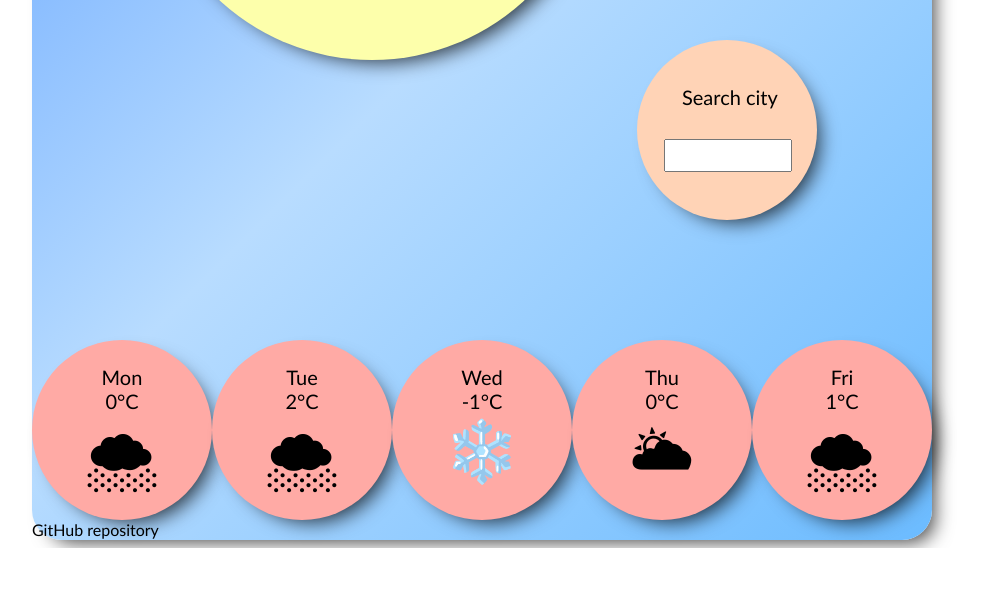
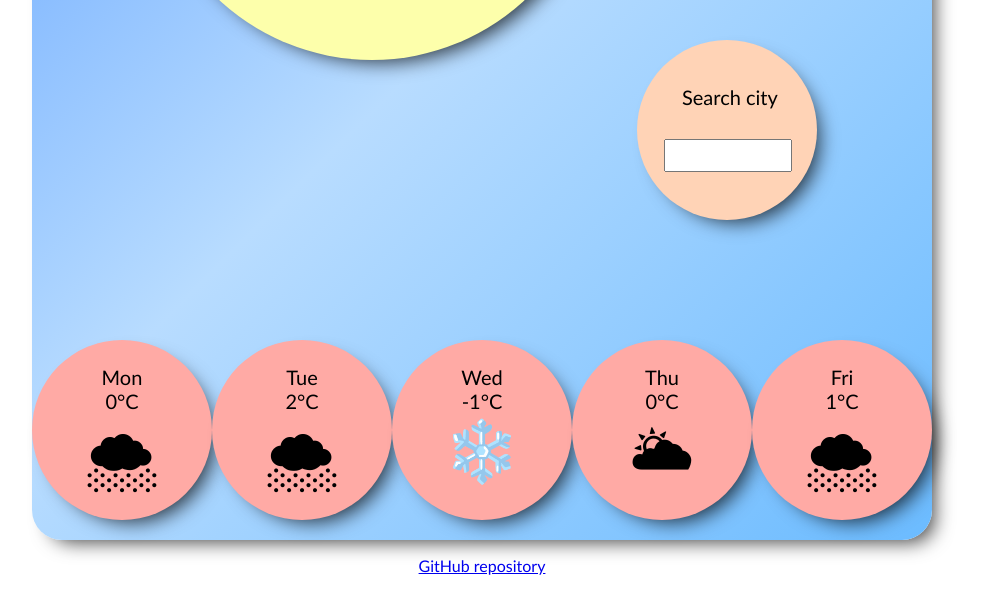
Before and after one commit to reneekaandorp/Weather-app, a plain HTML site: page index.html in a window 1280 px wide. Shown: the part 468-1059 px from the top of the page, without its empty margins (158-1140 px from the left). Before the commit the page ends 1016 px from the top, so only its background shows below. Drawn offline with nearby package versions, Linux system fonts and the light colour scheme.

Commit message:
Styled GitHub link

```diff
--- a/css/style.css
+++ b/css/style.css
@@ -107,3 +107,8 @@ h3 {
 .emoji {
   font-size: 3em;
 }
+
+.github-link {
+  text-align: center;
+  font-family: "Gill Sans", "Gill Sans MT", Calibri, "Trebuchet MS", sans-serif;
+}
--- a/index.html
+++ b/index.html
@@ -70,10 +70,12 @@
           <div class="emoji">🌨</div>
         </div>
       </div>
-      <p href="https://app.netlify.com/sites/prismatic-parfait-b75f95/deploys">
-        GitHub repository
-      </p>
     </div>
+    <p class="github-link">
+      <a href="https://app.netlify.com/sites/prismatic-parfait-b75f95/deploys"
+        >GitHub repository</a
+      >
+    </p>
     <script src="index.js"></script>
   </body>
 </html>
```
